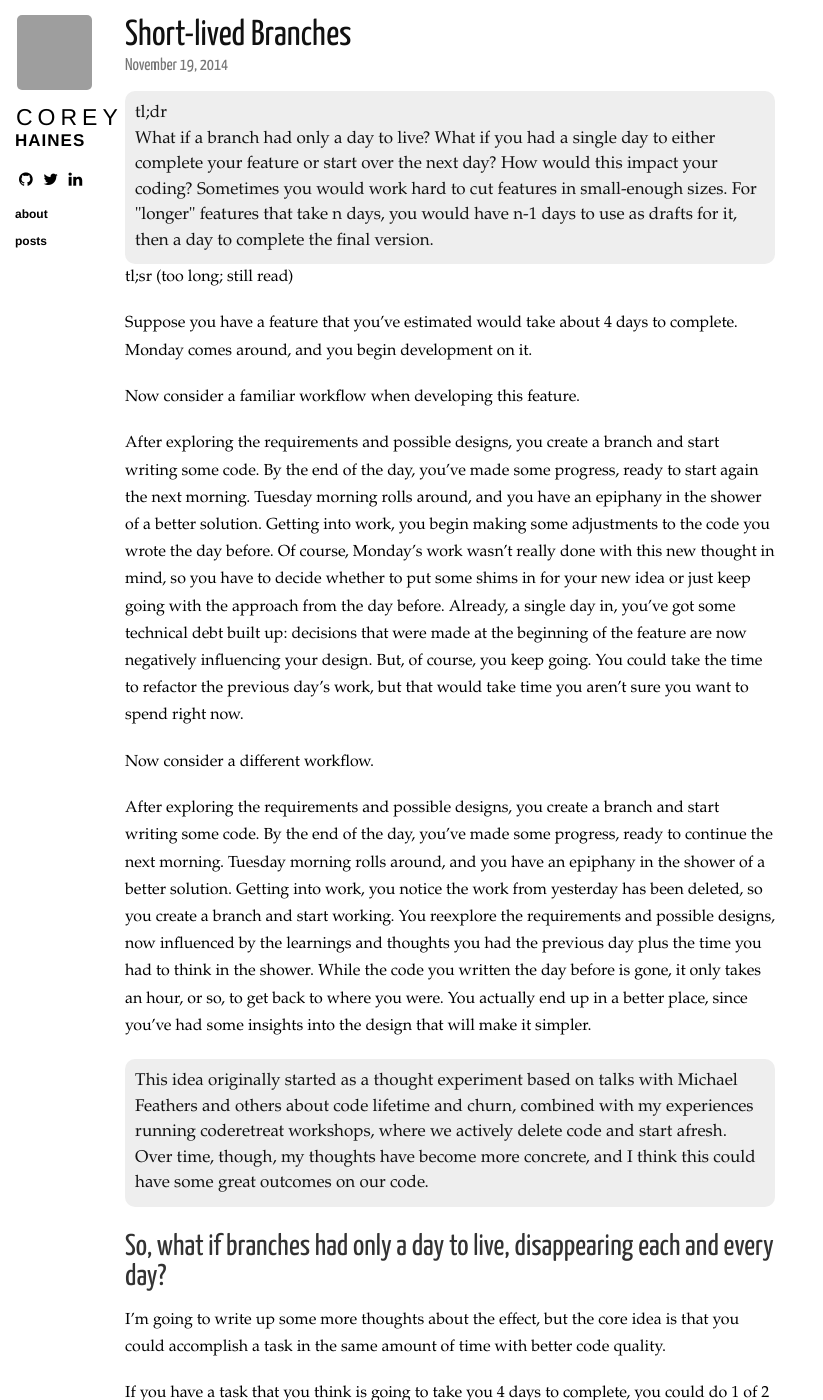
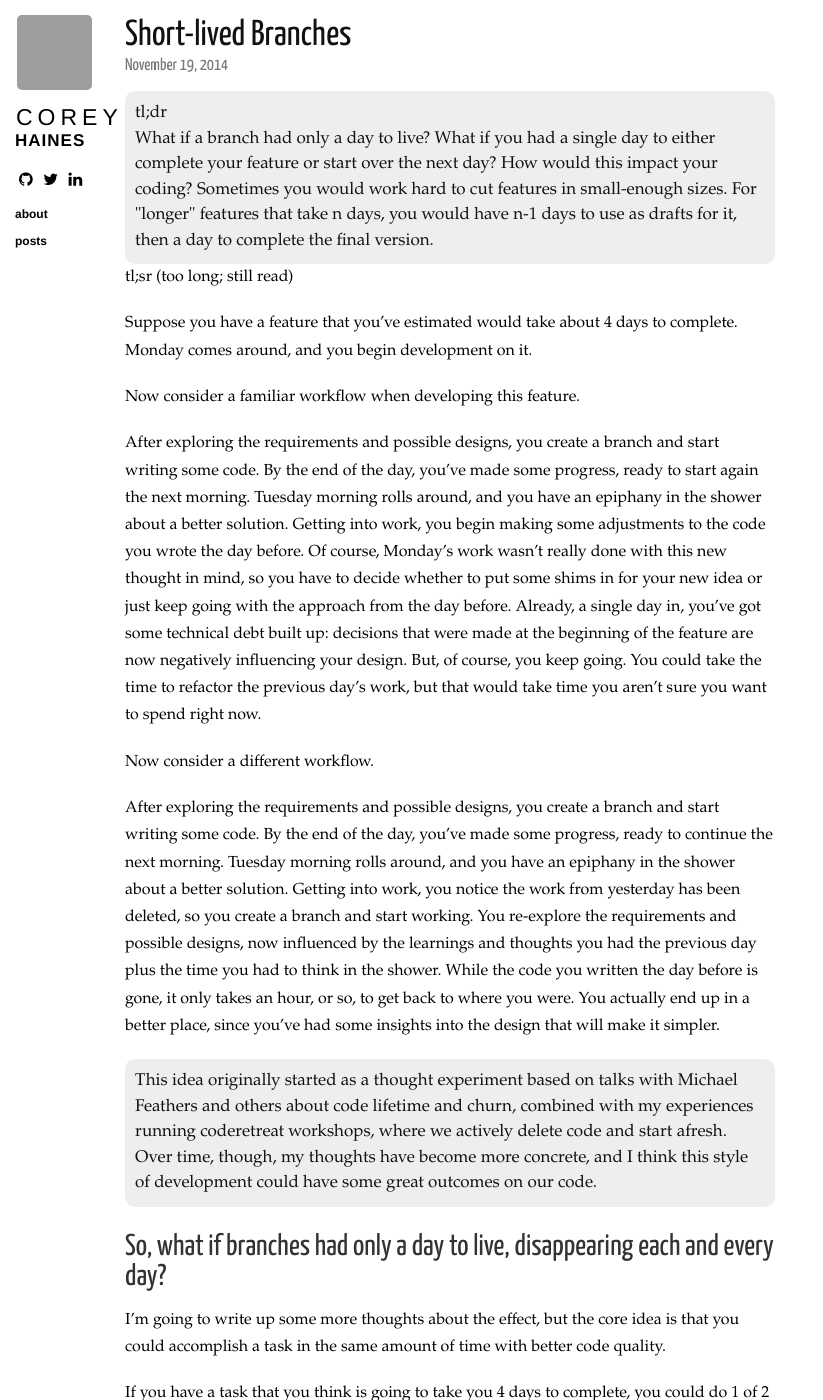
Before and after one commit to coreyhaines/coreyhaines.github.io, a Jekyll site: the page built from _posts/2014-11-19-short-lived-branches.markdown, in a window 1280 px wide and 1400 px high. Shown: the whole window, without its empty margins (0-823 px from the left). Built offline with Jekyll 4.4.1, drawn with Linux system fonts in a browser that asks for light colours; nearby versions of some CDN libraries; Markdown is read by kramdown in place of the engine named in the settings; comment, search, counter and statistics services are not loaded; some of the changed text lies outside the part shown; grey boxes are pictures that could not be loaded.

Commit message:
Some writing edits

```diff
--- a/_posts/2014-11-19-short-lived-branches.markdown
+++ b/_posts/2014-11-19-short-lived-branches.markdown
@@ -15,22 +15,22 @@
 
 Now consider a familiar workflow when developing this feature.
 
-After exploring the requirements and possible designs, you create a branch and start writing some code. By the end of the day, you've made some progress, ready to start again the next morning. Tuesday morning rolls around, and you have an epiphany in the shower of a better solution. Getting into work, you begin making some adjustments to the code you wrote the day before. Of course, Monday's work wasn't really done with this new thought in mind, so you have to decide whether to put some shims in for your new idea or just keep going with the approach from the day before. Already, a single day in, you've got some technical debt built up: decisions that were made at the beginning of the feature are now negatively influencing your design. But, of course, you keep going. You could take the time to refactor the previous day's work, but that would take time you aren't sure you want to spend right now.
+After exploring the requirements and possible designs, you create a branch and start writing some code. By the end of the day, you've made some progress, ready to start again the next morning. Tuesday morning rolls around, and you have an epiphany in the shower about a better solution. Getting into work, you begin making some adjustments to the code you wrote the day before. Of course, Monday's work wasn't really done with this new thought in mind, so you have to decide whether to put some shims in for your new idea or just keep going with the approach from the day before. Already, a single day in, you've got some technical debt built up: decisions that were made at the beginning of the feature are now negatively influencing your design. But, of course, you keep going. You could take the time to refactor the previous day's work, but that would take time you aren't sure you want to spend right now.
 
 Now consider a different workflow.
 
-After exploring the requirements and possible designs, you create a branch and start writing some code. By the end of the day, you've made some progress, ready to continue the next morning. Tuesday morning rolls around, and you have an epiphany in the shower of a better solution. Getting into work, you notice the work from yesterday has been deleted, so you create a branch and start working. You reexplore the requirements and possible designs, now influenced by the learnings and thoughts you had the previous day plus the time you had to think in the shower. While the code you written the day before is gone, it only takes an hour, or so, to get back to where you were. You actually end up in a better place, since you've had some insights into the design that will make it simpler.
+After exploring the requirements and possible designs, you create a branch and start writing some code. By the end of the day, you've made some progress, ready to continue the next morning. Tuesday morning rolls around, and you have an epiphany in the shower about a better solution. Getting into work, you notice the work from yesterday has been deleted, so you create a branch and start working. You re-explore the requirements and possible designs, now influenced by the learnings and thoughts you had the previous day plus the time you had to think in the shower. While the code you written the day before is gone, it only takes an hour, or so, to get back to where you were. You actually end up in a better place, since you've had some insights into the design that will make it simpler.
 
 <aside class='callout highlight'>
-This idea originally started as a thought experiment based on talks with Michael Feathers and others about code lifetime and churn, combined with my experiences running coderetreat workshops, where we actively delete code and start afresh. Over time, though, my thoughts have become more concrete, and I think this could have some great outcomes on our code.
+This idea originally started as a thought experiment based on talks with Michael Feathers and others about code lifetime and churn, combined with my experiences running coderetreat workshops, where we actively delete code and start afresh. Over time, though, my thoughts have become more concrete, and I think this style of development could have some great outcomes on our code.
 </aside>
 
 ## So, what if branches had only a day to live, disappearing each and every day?
 
 I'm going to write up some more thoughts about the effect, but the core idea is that you could accomplish a task in the same amount of time with better code quality.
 
-If you have a task that you think is going to take you 4 days to complete, you could do 1 of 2 things: spend 4 days coding away; or, you can have 3 days to write drafts, effectively exploring the space, then spend a single day writing your final version with much better quality of code based on 3 spikes.
+If you have a task that you think is going to take you 4 days to complete, you could do 1 of 2 things: spend 4 days coding away; or, you can have 3 days to write drafts, effectively exploring the space, then spend a single day writing your final version with much better quality of code based on these 3 spikes.
 
-At first, this seems like a strange, even nonworkable, idea; it is easy to immediately come up with situations where this absolutely wouldn't work. For each of those examples that come to mind, I would encourage you to take some time really thinking about it before you form an opinion. If you didn't have a choice, how would your code and habits change?
+At first, this seems like a strange, even nonworkable, idea; it immediately feels easy to come up with situations where this absolutely wouldn't work. For each of those examples that come to mind, I would encourage you to take some time really thinking about it before you form an opinion. If you didn't have a choice, how would your code and habits change?
 
-I'm going to be writing more about this, exploring some of the benefits (and dangers) with this idea, but I wanted to get this out in the world.
+I'd like to write more about this idea, exploring the benefits (and dangers), but I wanted to get this out in the world.
```
